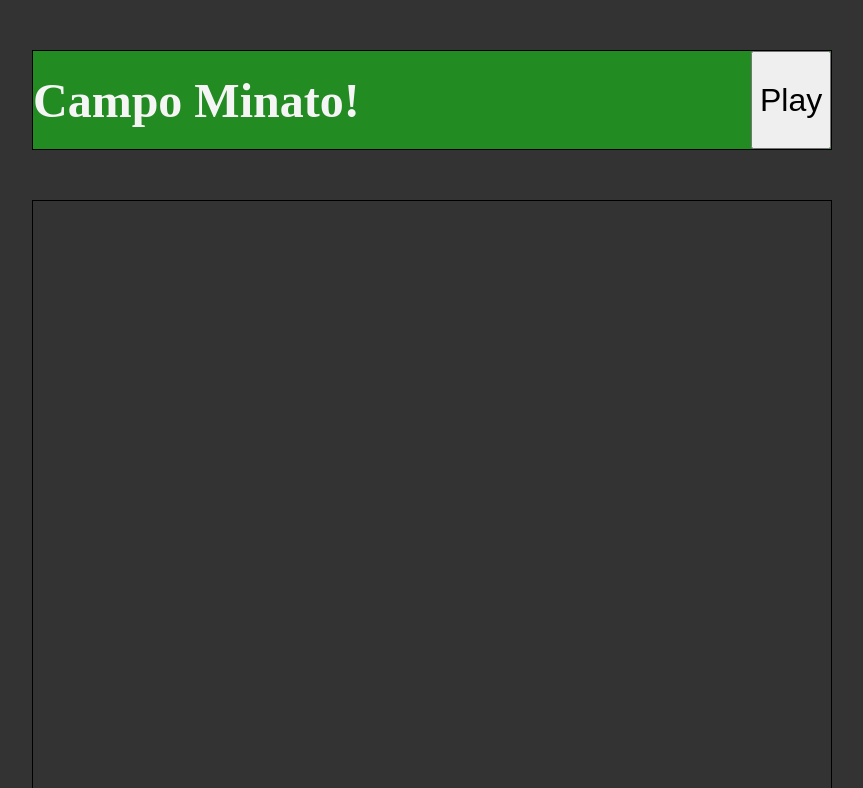
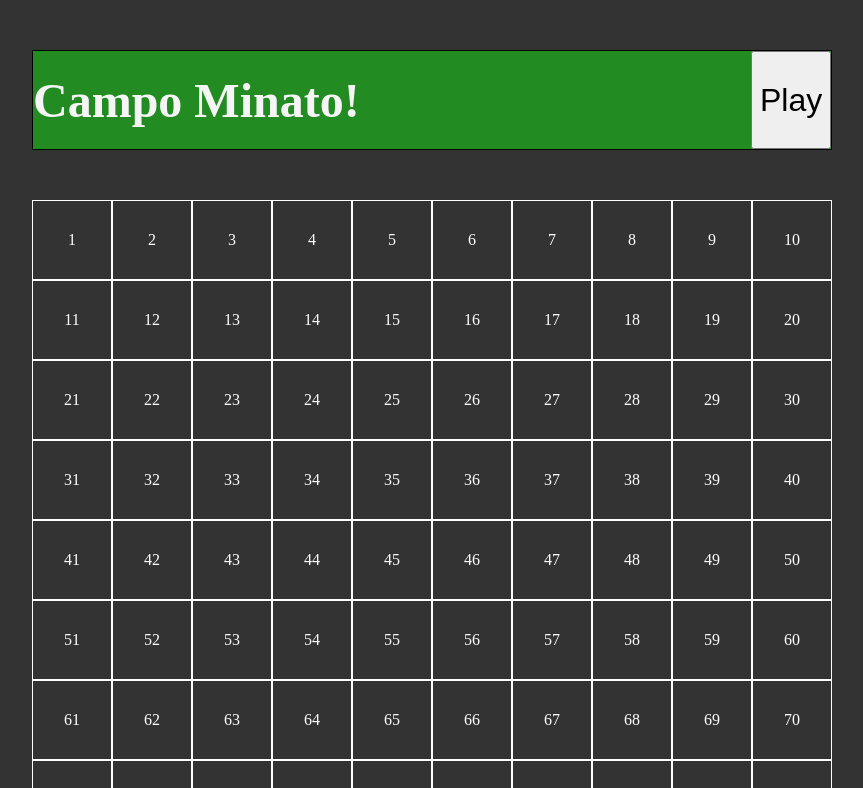
Before and after one commit to diegoG82/js-campominato-grid, a plain HTML site: page index.html in a window 1280 px wide. Both pictures are taken after a click on the button "Play". Shown: the top 788 px of the page, without its empty margins (208-1071 px from the left). Drawn offline with Linux system fonts and the light colour scheme.

Commit message:
Esercizio base completato

```diff
--- a/css/style.css
+++ b/css/style.css
@@ -38,7 +38,7 @@ button {
   justify-content: center;
   align-items: center;
   color: white;
-  border: 1px solid black;
+  /* border: 1px solid black; */
 }
 
 .grid {
@@ -50,10 +50,11 @@ button {
   display: flex;
   justify-content: center;
   align-items: center;
-  font-size: 2.5rem;
+  font-size: 1rem;
   width: calc(800px / 10);
   height: calc(800px / 10);
-  border: 2px solid white;
+  border: 1px solid white;
+  flex-wrap: wrap;
 }
 
 .azure {
--- a/index.html
+++ b/index.html
@@ -12,10 +12,12 @@
   <body>
     <div class="header">
       <h1>Campo Minato!</h1>
-      <button id="Startgame">Play</button>
+      <button id="startgame">Play</button>
     </div>
 
-    <div class="container"></div>
+    <div class="container">
+      <div class="grid"></div>
+    </div>
 
     <!-- script js -->
     <script src="js/script.js"></script>
--- a/js/script.js
+++ b/js/script.js
@@ -1,14 +1,52 @@
 // L'utente clicca su un bottone che genererà una griglia di gioco quadrata.
+// Ogni cella ha un numero progressivo, da 1 a 100.
+// CREO UNA GRIGLIA 10 X 10
+// Ci saranno quindi 10 caselle per ognuna delle 10 righe.
+// Quando l'utente clicca su ogni cella, la cella cliccata si colora di azzurro ed emetto un messaggio in console con il numero della cella cliccata.
 
+// DICHIARAZIONI
 
+const numberOfsquares = 100;
+// const numbers = numbersInOrder(numberOfsquares);
 
+// GENERO LA GRIGLIA 10X10 AL CLICK DEL TASTO PLAY
 
-// Ogni cella ha un numero progressivo, da 1 a 100.
+const btnPlay = document.getElementById("startgame");
 
+btnPlay.addEventListener("click", function () {
+  const grid = document.querySelector(".grid");
 
+  // reset previuos boxes
+  grid.innerHTML = "";
 
-// Ci saranno quindi 10 caselle per ognuna delle 10 righe.
+  // quante celle devo generare
 
+  for (let i = 1; i <= numberOfsquares; i++) {
+    //   const currentNumber = numbers[i];
+    const newItem = generateGridItem(i);
+    grid.append(newItem);
+  }
+});
 
+//////////////////////////////////////////
 
-// Quando l'utente clicca su ogni cella, la cella cliccata si colora di azzurro ed emetto un messaggio in console con il numero della cella cliccata.
+// FUNZIONE PER CREARE IL TESTO
+function generateGridItem(number) {
+// CREO UN NODO
+  const newSquare = document.createElement("div");
+// AGGIUNGO AL NODO LA CLASSE
+  newSquare.classList.add("grid-item");
+//   creo elemento span con il numero
+newSquare.innerHTML = `<span>${number}</span>`;
+// al click aggiungiamo la classe azure
+  newSquare.addEventListener("click", function () {
+    newSquare.classList.add("azure");
+  });
+  return newSquare;
+}
+
+// FUNZIONE PER COLORARE IL TESTO DI AZZURRO
+function handleItemClick() {
+  //   const clickedNumber = parseInt(this.querySelector("span").textContent);
+  this.classList.add("azure");
+}
```
